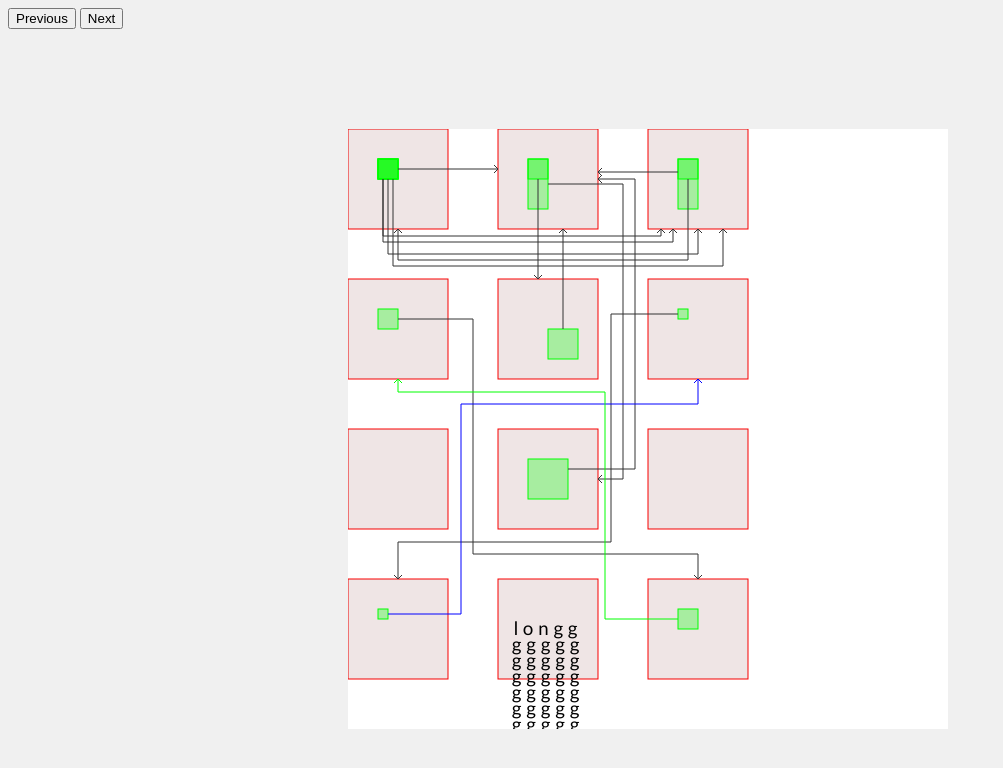
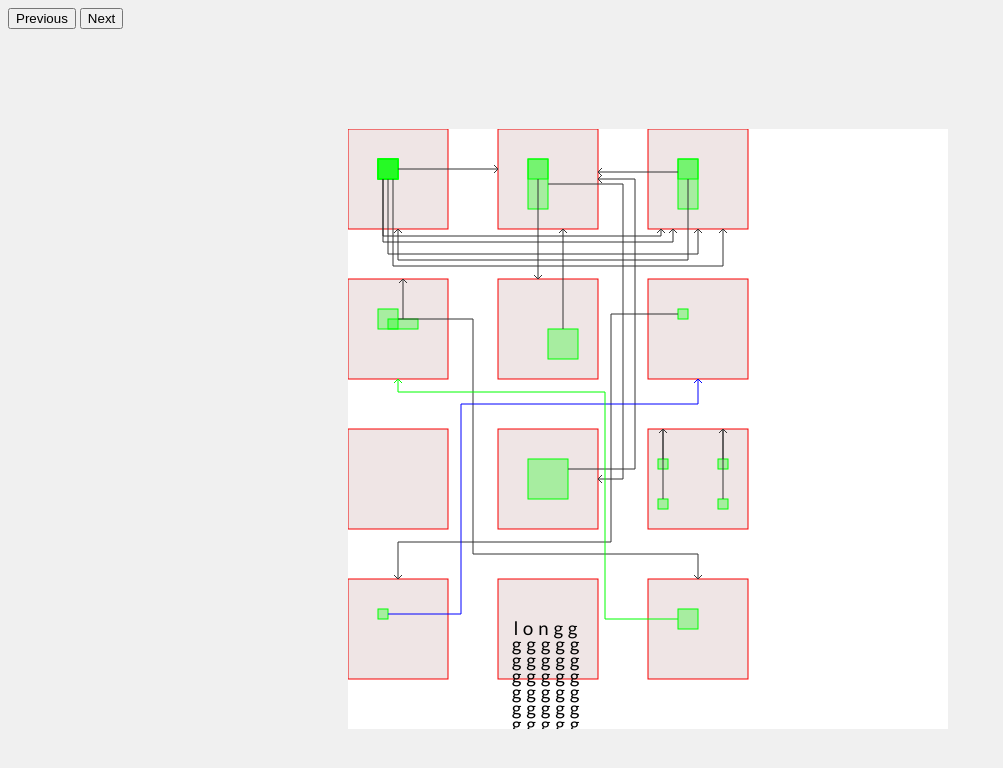
Before and after one commit to yangsibai/linkmap, a website: page src/index.html in a window 1280 px wide. Shown: the whole page, without its empty margins (0-1003 px from the left). Drawn offline with Linux system fonts and the light colour scheme.

Commit message:
draw link to self

```diff
--- a/package.json
+++ b/package.json
@@ -1,6 +1,6 @@
 {
   "name": "linkmap",
-  "version": "0.4.0",
+  "version": "0.4.1",
   "description": "link map",
   "main": "dist/lib.js",
   "scripts": {
--- a/src/index.html
+++ b/src/index.html
@@ -137,6 +137,13 @@
           width: 20,
           height: 20,
           target: 11
+        },
+        {
+          x: 40,
+          y: 40,
+          width: 30,
+          height: 10,
+          target: 3
         }
       ]
     },
@@ -201,7 +208,37 @@
       x: 300,
       y: 300,
       width: 100,
-      height: 100
+      height: 100,
+      links: [
+        {
+          x: 10,
+          y: 30,
+          width: 10,
+          height: 10,
+          target: 8
+        },
+        {
+          x: 70,
+          y: 30,
+          width: 10,
+          height: 10,
+          target: 8
+        },
+        {
+          x: 10,
+          y: 70,
+          width: 10,
+          height: 10,
+          target: 8
+        },
+        {
+          x: 70,
+          y: 70,
+          width: 10,
+          height: 10,
+          target: 8
+        }
+      ]
     },
     {
       id: 9,
@@ -468,7 +505,8 @@
     lineColor: '#333',
     fontSize: 14,
     canvasWidth: 600,
-    canvasHeight: 600
+    canvasHeight: 600,
+    debug: true
   });
   linkMap.draw(elements);
   console.log('draw finish.');
--- a/src/lib.js
+++ b/src/lib.js
@@ -7,6 +7,10 @@
                 link.y = el.y + link.y;
             });
         });
+    }
+
+    function isSelf(current, target) {
+        return current.x === target.x && current.y === target.y && current.width === target.width && current.height === target.height;
     }
 
     function isSameRow(current, target) {
@@ -53,6 +57,7 @@
         this.lineWidth = defaultNum(options.lineWidth, 1);
         this.canvasWidth = options.canvasWidth;
         this.canvasHeight = options.canvasHeight;
+        this.debug = options.debug || false;
     }
 
     LinkMap.prototype.isRowNeighbor = function (current, target) {
@@ -67,6 +72,19 @@
         var channelHeight, channelWidth, startPoint, endPoint, startPointOnChannel, endPointOnChannel, crossPoint;
         channelWidth = this.channelWidth;
         channelHeight = this.channelHeight;
+
+        if (isSelf(current, target)) {
+            startPoint = {
+                x: link.x + link.width / 2,
+                y: link.y
+            };
+            endPoint = {
+                x: startPoint.x,
+                y: current.y
+            };
+            return [startPoint, endPoint];
+        }
+
         if (isSameRow(current, target)) { // same row
             if (this.isRowNeighbor(current, target)) { // neighborhood
                 if (current.x < target.x) {
@@ -407,6 +425,7 @@
     };
 
     LinkMap.prototype.draw = function (elements) {
+        var start = new Date();
         if (!elements || elements.length === 0) {
             return;
         }
@@ -448,6 +467,9 @@
             self.drawPaths(item.paths, item.lineColor);
         });
         this.paths = pathArray;
+        if (this.debug) {
+            console.log(new Date() - start + 'ms');
+        }
     };
 
     LinkMap.prototype.drawNext = function () {
```
